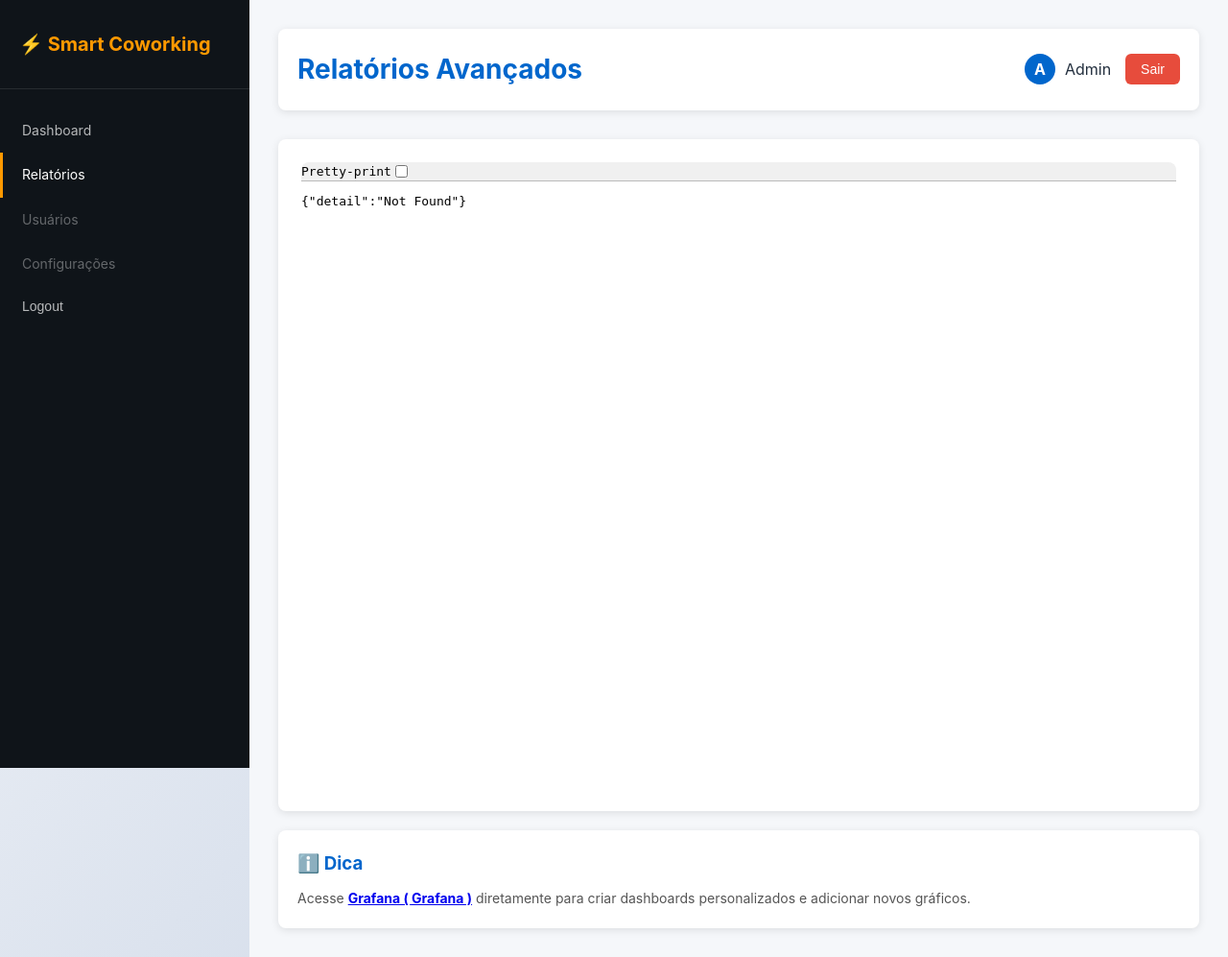
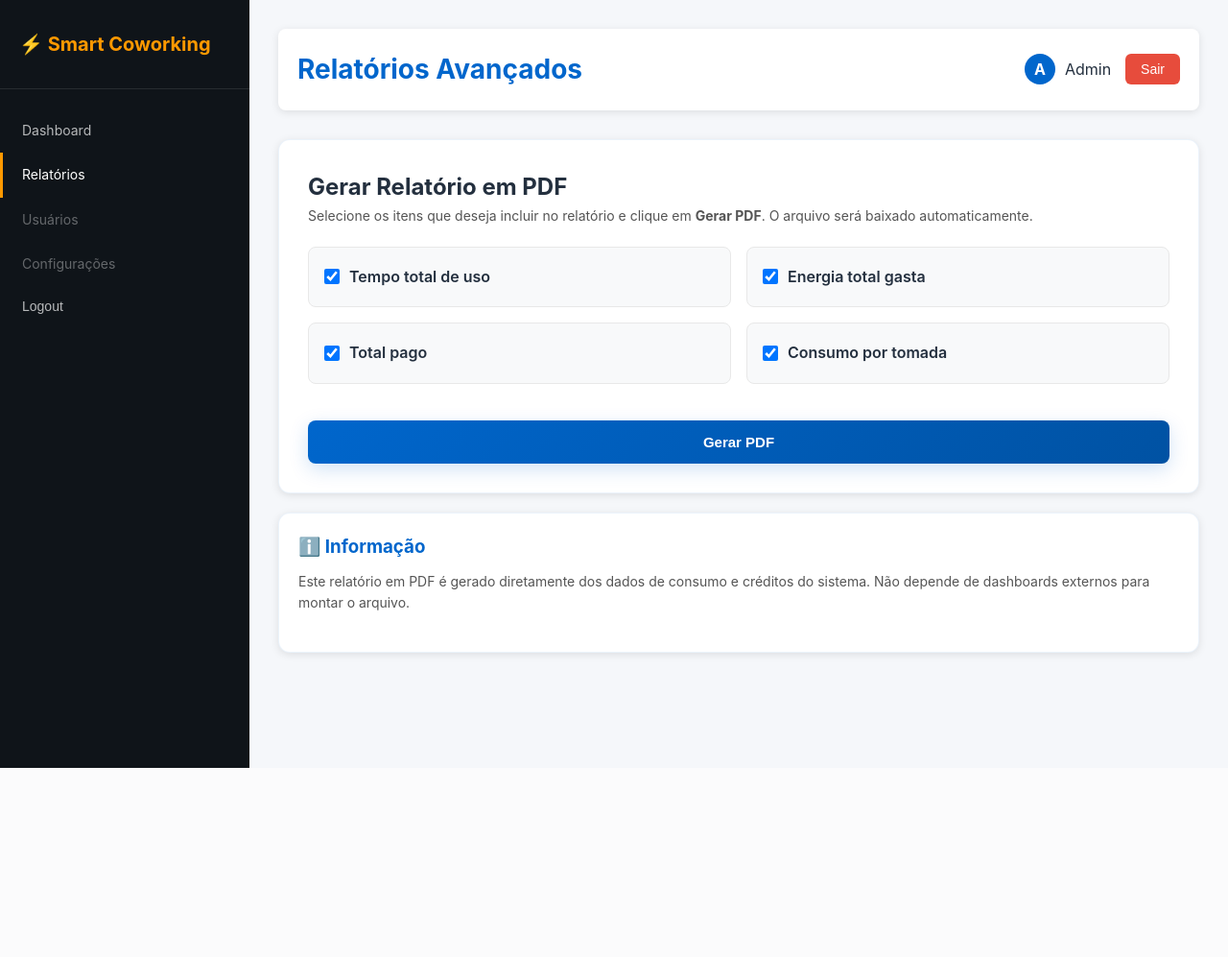
Before and after one commit to JoaoBringmann/Medidor_Energia_Coworking, a FastAPI app: template src/templates/reports.html in a window 1280 px wide. Shown: the whole page at 96% size. After the commit the page ends 800 px from the top, so only its background shows below. Run offline with FastAPI, Linux system fonts and the light colour scheme; the template is opened without the code that fills it, so the values that code supplies are empty.

Commit message:
Mudei a pg do relatorio para gerar um pdf, nao me entendi com o grafana

```diff
--- a/src/requirements.txt
+++ b/src/requirements.txt
@@ -29,4 +29,5 @@ python-multipart==0.0.6
 alembic==1.13.1
 passlib[bcrypt]==1.7.4
 python-jose[cryptography]==3.3.0
-# Motivo: Jinja2 para templates HTML, python-multipart para forms, alembic para migrations DB, passlib para hash de senhas, python-jose para JWT.
+fpdf==1.7.2
+# Motivo: Jinja2 para templates HTML, python-multipart para forms, alembic para migrations DB, passlib para hash de senhas, python-jose para JWT, fpdf para geração de relatórios em PDF.
--- a/src/routers/dashboard.py
+++ b/src/routers/dashboard.py
@@ -1,4 +1,5 @@
-from fastapi import APIRouter, Depends, HTTPException, Request
+from fastapi import APIRouter, Depends, Form, HTTPException, Request
+from fastapi.responses import StreamingResponse
 from fastapi.templating import Jinja2Templates
 from sqlalchemy.orm import Session
 from jose import JWTError, jwt
@@ -7,6 +8,9 @@ from models import User, Session as Sess, Outlet, Credit
 from influxdb import InfluxDBClient
 from passlib.context import CryptContext
 from config import TEMPLATES_DIR
+from datetime import datetime
+from io import BytesIO
+from fpdf import FPDF
 
 router = APIRouter()
 templates = Jinja2Templates(directory=str(TEMPLATES_DIR))
@@ -34,6 +38,92 @@ def get_current_user(request: Request, db: Session = Depends(get_db)):
     if user is None or user.role != "admin":
         raise HTTPException(status_code=401, detail="Not authorized")
     return user
+
+
+def compute_report_data(db: Session):
+    sessions = db.query(Sess).all()
+    total_usage_time = sum([(s.end_time - s.start_time).total_seconds() / 3600 for s in sessions if s.end_time])
+    total_credits = db.query(Credit.amount).all()
+    total_paid = sum([c[0] for c in total_credits])
+
+    client = InfluxDBClient(host='influxdb', port=8086, database='consumo_watts')
+    result = client.query('SELECT SUM(value) FROM consumo WHERE time > now() - 30d')
+    total_energy = 0
+    for point in result.get_points():
+        total_energy = point.get('sum', 0) or 0
+
+    outlets = db.query(Outlet).all()
+    outlet_data = []
+    for outlet in outlets:
+        result = client.query(f'SELECT SUM(value) FROM consumo WHERE outlet = \'{outlet.id}\' AND time > now() - 30d')
+        energy = 0
+        for point in result.get_points():
+            energy = point.get('sum', 0) or 0
+        outlet_data.append({"name": outlet.name, "energy": energy})
+
+    return total_usage_time, total_paid, total_energy, outlet_data
+
+
+@router.post("/reports/pdf")
+def generate_report_pdf(
+    request: Request,
+    include_usage: str | None = Form(None),
+    include_energy: str | None = Form(None),
+    include_paid: str | None = Form(None),
+    include_outlets: str | None = Form(None),
+    user=Depends(get_current_user),
+    db: Session = Depends(get_db)
+):
+    total_usage_time, total_paid, total_energy, outlet_data = compute_report_data(db)
+
+    if not any([include_usage, include_energy, include_paid, include_outlets]):
+        include_usage = include_energy = include_paid = include_outlets = 'on'
+
+    pdf = FPDF()
+    pdf.add_page()
+    pdf.set_auto_page_break(auto=True, margin=15)
+    pdf.set_font("Arial", size=14)
+    pdf.cell(0, 10, "Relatorio de Energia - Smart Coworking", ln=True, align="C")
+    pdf.ln(5)
+    pdf.set_font("Arial", size=10)
+    pdf.cell(0, 8, f"Gerado em: {datetime.utcnow().strftime('%Y-%m-%d %H:%M:%S')} UTC", ln=True)
+    pdf.ln(8)
+
+    pdf.set_font("Arial", style="B", size=12)
+    if include_usage:
+        pdf.cell(0, 8, "Tempo Total de Uso", ln=True)
+        pdf.set_font("Arial", size=11)
+        pdf.cell(0, 8, f"{total_usage_time:.2f} horas", ln=True)
+        pdf.ln(4)
+        pdf.set_font("Arial", style="B", size=12)
+    if include_energy:
+        pdf.cell(0, 8, "Energia Total Gasta", ln=True)
+        pdf.set_font("Arial", size=11)
+        pdf.cell(0, 8, f"{total_energy:.2f} kWh", ln=True)
+        pdf.ln(4)
+        pdf.set_font("Arial", style="B", size=12)
+    if include_paid:
+        pdf.cell(0, 8, "Total Pago", ln=True)
+        pdf.set_font("Arial", size=11)
+        pdf.cell(0, 8, f"R$ {total_paid:.2f}", ln=True)
+        pdf.ln(4)
+        pdf.set_font("Arial", style="B", size=12)
+    if include_outlets:
+        pdf.cell(0, 8, "Consumo por Tomada", ln=True)
+        pdf.set_font("Arial", size=11)
+        for outlet in outlet_data:
+            pdf.cell(0, 8, f"{outlet['name']}: {outlet['energy']:.2f} kWh", ln=True)
+        pdf.ln(4)
+
+    pdf_bytes = pdf.output(dest='S').encode('latin-1')
+    output = BytesIO(pdf_bytes)
+    output.seek(0)
+
+    headers = {
+        "Content-Disposition": "attachment; filename=relatorio_energia.pdf"
+    }
+    return StreamingResponse(output, media_type="application/pdf", headers=headers)
+
 
 @router.get("/dashboard")
 def dashboard(request: Request, user=Depends(get_current_user), db: Session = Depends(get_db)):
--- a/src/static/style.css
+++ b/src/static/style.css
@@ -260,6 +260,72 @@ body {
     transform: translateY(-2px);
 }
 
+.primary-btn {
+    display: inline-flex;
+    align-items: center;
+    justify-content: center;
+    padding: 14px 24px;
+    background: linear-gradient(135deg, var(--primary-color) 0%, #0052a3 100%);
+    color: white;
+    border: none;
+    border-radius: 8px;
+    font-size: 15px;
+    font-weight: 700;
+    cursor: pointer;
+    transition: transform 0.25s ease, box-shadow 0.25s ease;
+    box-shadow: 0 6px 20px rgba(0, 102, 204, 0.18);
+    margin-top: 20px;
+}
+
+.primary-btn:hover {
+    transform: translateY(-2px);
+}
+
+.report-form {
+    display: flex;
+    flex-direction: column;
+    gap: 18px;
+}
+
+.report-options {
+    display: grid;
+    grid-template-columns: repeat(2, minmax(220px, 1fr));
+    gap: 16px;
+}
+
+.report-options label {
+    display: flex;
+    align-items: center;
+    gap: 10px;
+    padding: 18px 16px;
+    background: #f8f9fa;
+    border: 1px solid var(--border-color);
+    border-radius: 8px;
+    cursor: pointer;
+    color: var(--text-primary);
+    font-weight: 600;
+}
+
+.report-card {
+    background: white;
+    border-radius: 12px;
+    box-shadow: var(--shadow);
+}
+
+.report-panel {
+    border: 1px solid rgba(0, 102, 204, 0.08);
+}
+
+.report-description {
+    color: var(--text-secondary);
+    font-size: 14px;
+    margin-bottom: 20px;
+}
+
+.report-options input {
+    width: 16px;
+    height: 16px;
+}
 .metrics-grid {
     display: grid;
     grid-template-columns: repeat(auto-fit, minmax(250px, 1fr));
--- a/src/templates/reports.html
+++ b/src/templates/reports.html
@@ -35,18 +35,26 @@
                 </div>
             </header>
 
-            <div class="chart-container" style="height: 700px;">
-                <iframe
-                    src="{{ grafana_url }}/d/generic/generic_dashboard"
-                    style="width: 100%; height: 100%; border: none; border-radius: 8px;"
-                    allowfullscreen
-                ></iframe>
+            <div class="report-card report-panel" style="height: auto; padding: 30px;">
+                <h2>Gerar Relatório em PDF</h2>
+                <p class="report-description">
+                    Selecione os itens que deseja incluir no relatório e clique em <strong>Gerar PDF</strong>. O arquivo será baixado automaticamente.
+                </p>
+                <form action="/reports/pdf" method="post" class="report-form">
+                    <div class="report-options">
+                        <label><input type="checkbox" name="include_usage" checked> Tempo total de uso</label>
+                        <label><input type="checkbox" name="include_energy" checked> Energia total gasta</label>
+                        <label><input type="checkbox" name="include_paid" checked> Total pago</label>
+                        <label><input type="checkbox" name="include_outlets" checked> Consumo por tomada</label>
+                    </div>
+                    <button type="submit" class="primary-btn">Gerar PDF</button>
+                </form>
             </div>
 
-            <div style="margin-top: 20px; padding: 20px; background: white; border-radius: 8px; box-shadow: var(--shadow);">
-                <h3 style="color: var(--primary-color); margin-bottom: 10px;">ℹ️ Dica</h3>
-                <p style="color: var(--text-secondary); font-size: 14px;">
-                    Acesse <strong><a href="http://localhost:3000" target="_blank">Grafana ( Grafana )</a></strong> diretamente para criar dashboards personalizados e adicionar novos gráficos.
+            <div class="report-card report-panel" style="margin-top: 20px; padding: 20px;">
+                <h3 style="color: var(--primary-color); margin-bottom: 10px;">ℹ️ Informação</h3>
+                <p class="report-description">
+                    Este relatório em PDF é gerado diretamente dos dados de consumo e créditos do sistema. Não depende de dashboards externos para montar o arquivo.
                 </p>
             </div>
         </main>
```
